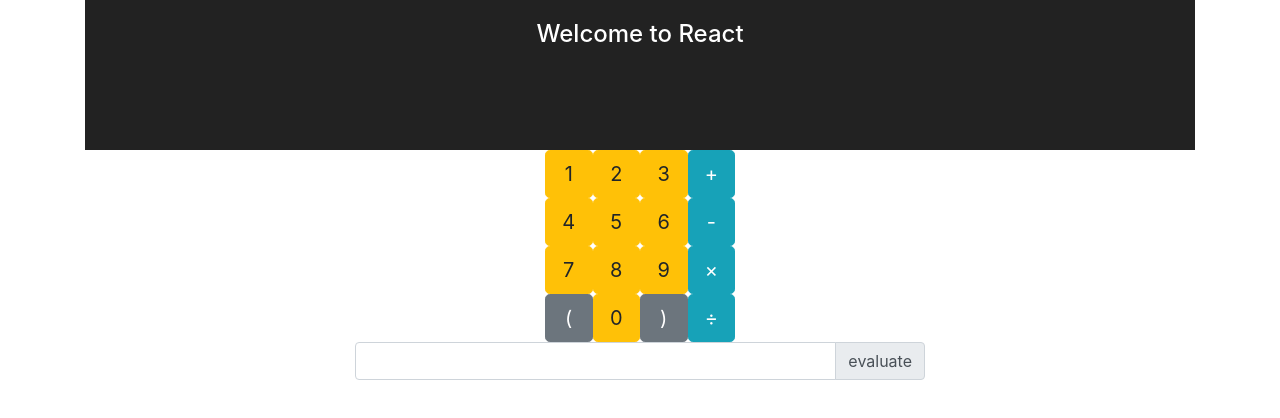
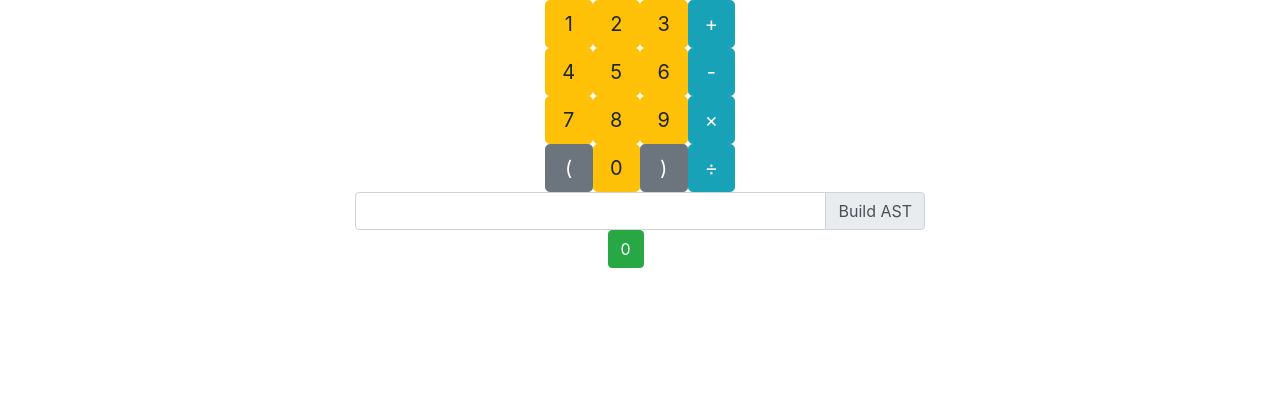
Before and after one commit to Alex-Diez/react-math-expression, a React (Create React App) app: page / in a window 1280 px wide. Shown: the top 418 px of the page. Built offline with nearby package versions, Linux system fonts and the light colour scheme.

Commit message:
single node ast render

```diff
--- a/src/App.tsx
+++ /dev/null
@@ -1,18 +0,0 @@
-import * as React from 'react';
-import './css/App.css';
-import { ApplicationConsole } from './components/ApplicationConsole';
-
-class App extends React.Component {
-  render() {
-    return (
-      <div className="App container">
-        <header className="App-header">
-          <h1 className="App-title">Welcome to React</h1>
-        </header>
-        <ApplicationConsole/>
-      </div>
-    );
-  }
-}
-
-export default App;
--- /dev/null
+++ b/src/Application.tsx
@@ -0,0 +1,47 @@
+import * as React from 'react';
+
+import { DigitConsole } from './components/DigitConsole';
+import { ConsoleScreen } from './components/ConsoleScreen';
+import { AstTree } from './components/AstTree';
+import { AstNode, Parser } from './model/parser';
+
+class Application extends React.Component<{}, {expression: string, tree?: AstNode}> {
+  constructor (props: {}) {
+    super(props);
+
+    this.state = {
+      expression: '',
+      tree: undefined
+    };
+
+    this.click = this.click.bind(this);
+    this.createAst = this.createAst.bind(this);
+  }
+
+  render() {
+    return (
+      <div className="container">
+        <form>
+        <DigitConsole onClick={this.click}/>
+        <ConsoleScreen
+          text={this.state.expression}
+          onCreateAst={this.createAst}
+        />
+        <AstTree tree={this.state.tree}/>
+      </form>
+      </div>
+    );
+  }
+
+  private click(char: string): void {
+    this.setState((prevState, props) => ({ expression: prevState.expression + char }));
+  }
+
+  private createAst(): void {
+    const parser = new Parser(this.state.expression);
+    const tree = parser.parse();
+    this.setState((prevState, props) => ({ tree: tree }));
+  }
+}
+
+export { Application };
--- /dev/null
+++ b/src/components/AstTree.tsx
@@ -0,0 +1,23 @@
+import * as React from 'react';
+
+import { AstNode, Const } from '../model/parser';
+
+class AstTree extends React.Component<{tree?: AstNode}, {}> {
+  render() {
+    let tree: Const | undefined = undefined;
+    if (this.props.tree && this.props.tree instanceof Const) {
+       tree = this.props.tree;
+    }
+    return (
+      <div className="row">
+        <div className="col"/>
+        <div className="col-1">
+          <span className="ast-node btn btn-success block">{tree ? tree.value : 0}</span>
+        </div>
+        <div className="col" />
+      </div>
+    );
+  }
+}
+
+export { AstTree };
--- a/src/components/Button.tsx
+++ b/src/components/Button.tsx
@@ -13,21 +13,27 @@ const BUTTON_TYPES_BOOTSTRAP = {
 };
 
 class Button extends React.Component<ButtonPorps, {}> {
+  private readonly styleClasses: string;
+
+  constructor(props: ButtonPorps) {
+    super(props);
+
+    this.styleClasses = [
+      this.props.buttonType,
+      BUTTON_TYPES_BOOTSTRAP[this.props.buttonType],
+      'btn-lg',
+      'col-3',
+      'btn'
+    ].join(' ');
+  }
+
   render() {
     return (
       <button
         id={`button-${this.props.buttonText}`}
         type="button"
         onClick={this.props.onClick}
-        className={
-          [
-            this.props.buttonType,
-            BUTTON_TYPES_BOOTSTRAP[this.props.buttonType],
-            'btn-lg',
-            'btn',
-            'col-3'
-          ].join(' ')
-        }
+        className={this.styleClasses}
       >
         {this.props.buttonText}
       </button>
--- a/src/components/ConsoleScreen.tsx
+++ b/src/components/ConsoleScreen.tsx
@@ -1,22 +1,40 @@
 import * as React from 'react';
 
-export interface ConsoleScreenProps {
+interface ConsoleScreenProps {
   text: string;
+  onCreateAst: () => void;
 }
 
 class ConsoleScreen extends React.Component<ConsoleScreenProps, {}> {
   render() {
     return (
       <div className="row">
-        <div className="input-group mb-8">
-          <input type="text" className="form-control" value={this.props.text} />
-          <div className="input-group-append">
-            <button className="input-group-text">evaluate</button>
+        <div className="col" />
+        <div className="col-6">
+        <div className="row">
+          <div className="input-group mb-8">
+            <input
+              type="text"
+              className="form-control"
+              value={this.props.text}
+            />
+            <div className="input-group-append">
+              <button
+                id="build-ast"
+                type="button"
+                className="input-group-text"
+                onClick={this.props.onCreateAst}
+              >
+                Build AST
+              </button>
+            </div>
+          </div>
           </div>
         </div>
+        <div className="col" />
       </div>
     );
   }
 }
 
-export { ConsoleScreen };
+export { ConsoleScreen, ConsoleScreenProps };
--- a/src/components/ApplicationConsole.tsx
+++ b/src/components/DigitConsole.tsx
@@ -1,68 +1,66 @@
 import * as React from 'react';
+
 import { ConsoleScreen } from './ConsoleScreen';
 import { Button } from './Button';
 import { ButtonGroup, ButtonGroupProps, ButtonType } from './ButtonGroup';
+import { Parser, AstNode } from '../model/parser';
 
-interface ApplicationConsoleProp {}
+interface ApplicationConsoleProp {
+  onClick: (char: string) => void;
+}
 
 interface ApplicationConsoleScope {
   value: string;
+  root?: AstNode;
 }
 
-class ApplicationConsole extends React.Component<ApplicationConsoleProp, ApplicationConsoleScope> {
+class DigitConsole extends React.Component<ApplicationConsoleProp, ApplicationConsoleScope> {
   constructor(props: ApplicationConsoleProp) {
     super(props);
 
     this.state = {
-      value: ''
+      value: '',
+      root: undefined
     };
 
-    this.click = this.click.bind(this);
+    this.createAst = this.createAst.bind(this);
   }
 
-  click(char: string) {
-    this.setState((prevState, props) => ({ value: prevState.value + char }));
+  createAst() {
+    const parser = new Parser(this.state.value);
+    this.setState((prevState, props) => ({ root: parser.parse() }));
   }
 
   render() {
     return (
-      <form>
         <div className="row">
           <div className="col"/>
           <div className="col-md-2">
             <ButtonGroup
               signs={['1', '2', '3', '+']}
               buttonTypes={[ButtonType.DIGIT, ButtonType.DIGIT, ButtonType.DIGIT, ButtonType.OPERATOR]}
-              buttonClick={this.click}
+              buttonClick={this.props.onClick}
             />
             <ButtonGroup
               signs={['4', '5', '6', '-']}
               buttonTypes={[ButtonType.DIGIT, ButtonType.DIGIT, ButtonType.DIGIT, ButtonType.OPERATOR]}
-              buttonClick={this.click}
+              buttonClick={this.props.onClick}
             />
             <ButtonGroup
               signs={['7', '8', '9', '×']}
               buttonTypes={[ButtonType.DIGIT, ButtonType.DIGIT, ButtonType.DIGIT, ButtonType.OPERATOR]}
-              buttonClick={this.click}
+              buttonClick={this.props.onClick}
             />
             <ButtonGroup
               signs={['(', '0', ')', '÷']}
               buttonTypes={[ButtonType.PARENTHESIS, ButtonType.DIGIT, ButtonType.PARENTHESIS, ButtonType.OPERATOR]}
-              buttonClick={this.click}
+              buttonClick={this.props.onClick}
             />
           </div>
           <div className="col" />
         </div>
-        <div className="row">
-          <div className="col" />
-          <div className="col-6">
-            <ConsoleScreen text={this.state.value}/>
-          </div>
-          <div className="col" />
-        </div>
-      </form>
     );
   }
 }
 
-export { ApplicationConsole };
+export { DigitConsole };
--- a/src/css/App.css
+++ /dev/null
@@ -1,14 +0,0 @@
-.App {
-  text-align: center;
-}
-
-.App-header {
-  background-color: #222;
-  height: 150px;
-  padding: 20px;
-  color: white;
-}
-
-.App-title {
-  font-size: 1.5em;
-}
--- a/src/css/index.css
+++ b/src/css/index.css
@@ -3,3 +3,13 @@ body {
   padding: 0;
   font-family: sans-serif;
 }
+
+.ast-node {
+  text-align: center
+}
+
+.digit:focus {
+  color: #212529;
+  background-color: #e0a800;
+  border-color: #d39e00;
+}
--- a/src/index.tsx
+++ b/src/index.tsx
@@ -1,12 +1,13 @@
 import * as React from 'react';
 import * as ReactDOM from 'react-dom';
-import App from './App';
+
+import { Application } from './Application';
 import registerServiceWorker from './registerServiceWorker';
 import './css/index.css';
 import 'bootstrap/dist/css/bootstrap.css';
 
 ReactDOM.render(
-  <App />,
+  <Application />,
   document.getElementById('root') as HTMLElement
 );
 registerServiceWorker();
--- a/src/model/parser.ts
+++ b/src/model/parser.ts
@@ -1,7 +1,7 @@
 type AstNode = Const | Operation;
 
 class Const {
-  constructor(private value: number) {
+  constructor(readonly value: number) {
   }
 }
 
@@ -110,4 +110,4 @@ class Parser {
   }
 }
 
-export { Parser, Const, Operation };
+export { Parser, Const, Operation, AstNode };
```
Also changed, not shown: 2 other files (tests, documents, lock files or other folders).
